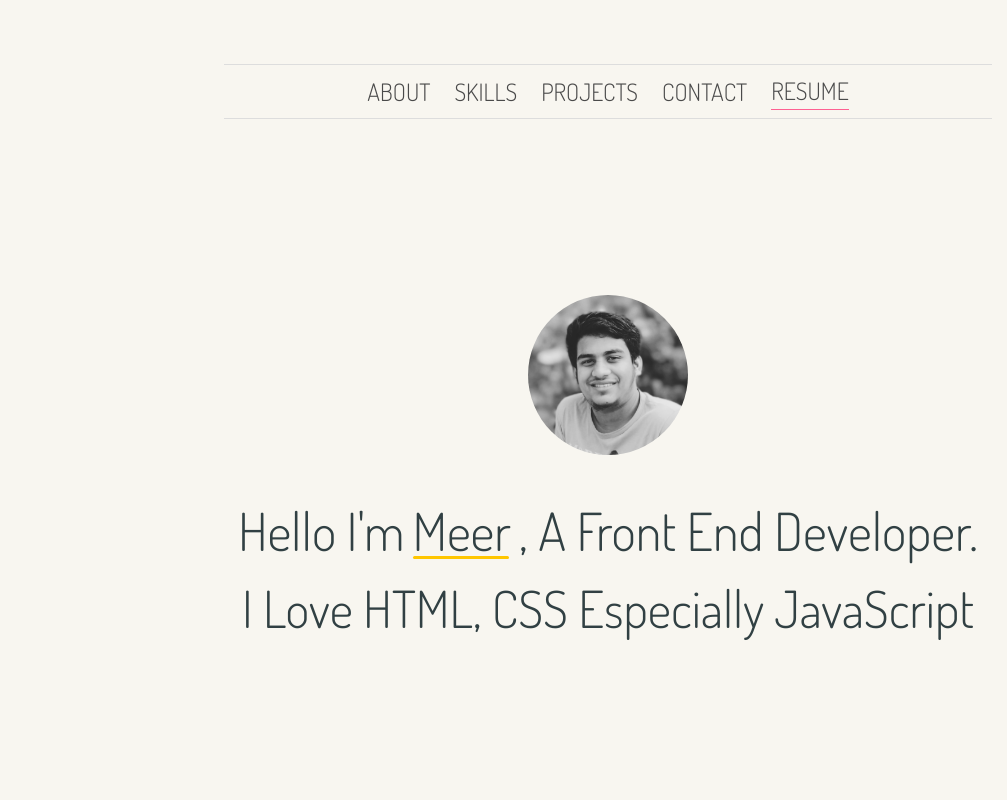
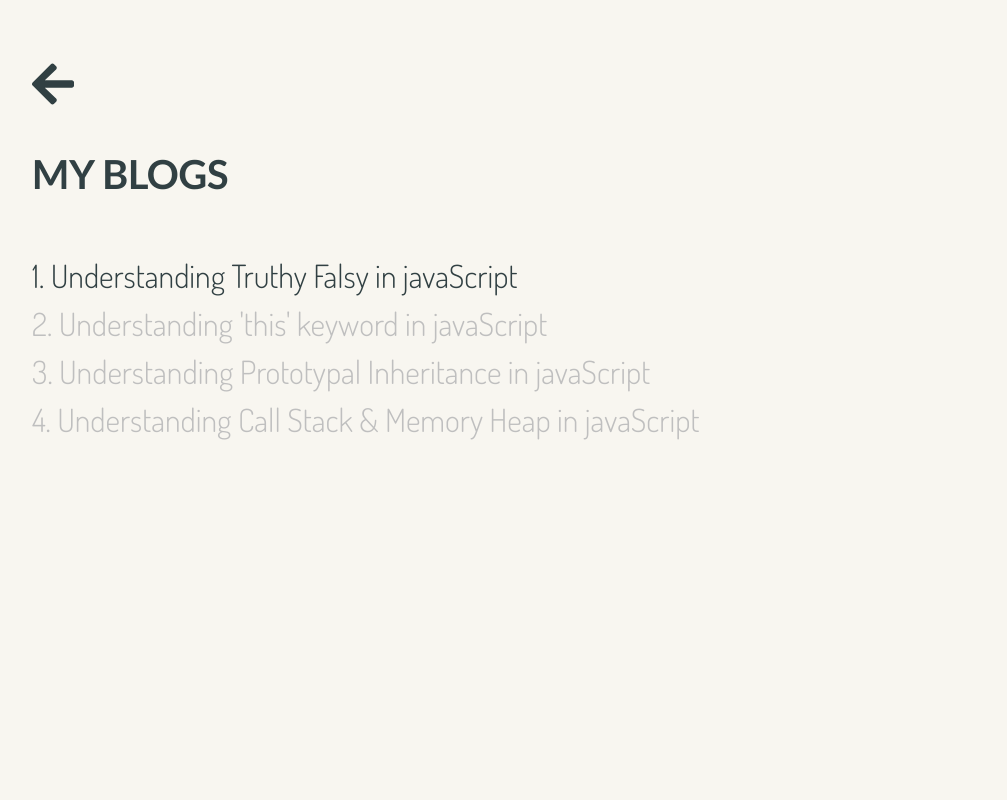
Before and after one commit to mmestiyak/portfolio, a React (Create React App) app: page /blogs in a window 1280 px wide. Shown: the top 800 px of the page, without its empty margins (32-1039 px from the left). Built offline with nearby package versions, Linux system fonts and the light colour scheme.

Commit message:
blog section added

```diff
--- a/src/App.jsx
+++ b/src/App.jsx
@@ -8,11 +8,12 @@ import Skills from "./components/Skills";
 import Contact from "./components/Contact";
 import "./styles/app.scss";
 import Footer from "./components/Footer";
+import Blogs from "./components/Blogs";
 
 const App = () => {
   return (
     <>
-      <Route path="/">
+      <Route exact path="/">
         <Navbar />
         <Hero />
         <About />
@@ -21,6 +22,9 @@ const App = () => {
         <Contact />
         <Footer />
       </Route>
+      <Route path="/blogs">
+        <Blogs />
+      </Route>
     </>
   );
 };
--- /dev/null
+++ b/src/components/Blogs.jsx
@@ -0,0 +1,57 @@
+import { faArrowLeft } from "@fortawesome/free-solid-svg-icons";
+import { FontAwesomeIcon } from "@fortawesome/react-fontawesome";
+import React from "react";
+import { Link } from "react-router-dom";
+
+const Blogs = () => {
+  const blogs = [
+    {
+      title: "Understanding Truthy Falsy in javaScript",
+      description: ``,
+      link:
+        "https://mmestiyak1.medium.com/understanding-truthy-falsy-in-javascript-75d25e20029b",
+    },
+    {
+      title: "Understanding 'this' keyword in javaScript",
+      description: ``,
+      link: "",
+    },
+    {
+      title: "Understanding Prototypal Inheritance in javaScript",
+      description: ``,
+      link: "",
+    },
+    {
+      title: "Understanding Call Stack & Memory Heap in javaScript",
+      description: ``,
+      link: "",
+    },
+  ];
+  return (
+    <div className="section blogs">
+      <div className="container">
+        <h3 className="is-size-1 mb-5">
+          <Link to="/">
+            <FontAwesomeIcon icon={faArrowLeft}></FontAwesomeIcon>
+          </Link>
+        </h3>
+        <h3 className="is-size-2">My Blogs</h3>
+        {blogs.map((blog, index) => (
+          <h2 className="is-size-3">
+            <a
+              aria-disabled={blog.link ? false : true}
+              target="_blank"
+              href={blog.link}
+              title={`${blog.link ? "" : "will be available soon"}`}
+              style={{ color: `${blog.link ? "curentColor" : "#bfbfbf"}` }}
+            >
+              {index + 1}. {blog.title}
+            </a>
+          </h2>
+        ))}
+      </div>
+    </div>
+  );
+};
+
+export default Blogs;
--- a/src/components/Navbar.jsx
+++ b/src/components/Navbar.jsx
@@ -1,5 +1,6 @@
 import React, { useState } from "react";
 import { Link } from "react-scroll";
+import { Link as RouteLink } from "react-router-dom";
 
 const Navbar = () => {
   const [isMobile, setIsMobile] = useState(false);
@@ -47,6 +48,14 @@ const Navbar = () => {
               contact
             </Link>
           </div>
+          <div className="navbar-item text-gradient">
+            <Link smooth={true} duration={1500} to="contact">
+              contact
+            </Link>
+          </div>
+          <div className="navbar-item text-gradient">
+            <RouteLink to="/blogs">blogs</RouteLink>
+          </div>
           <div className="navbar-item">
             <a
               className="resume"
--- /dev/null
+++ b/src/styles/_blogs.scss
@@ -0,0 +1,14 @@
+.blogs {
+  h3 {
+    font-family: "Lato", sans-serif;
+    text-transform: uppercase;
+    font-weight: bold;
+  }
+  h2 {
+    cursor: pointer;
+    font-family: "Dosis", sans-serif;
+    &:first-of-type {
+      margin-top: 3rem;
+    }
+  }
+}
--- a/src/styles/app.scss
+++ b/src/styles/app.scss
@@ -70,3 +70,4 @@ h3 {
 @import "./skills";
 @import "./projects";
 @import "./footer";
+@import "./blogs";
```
